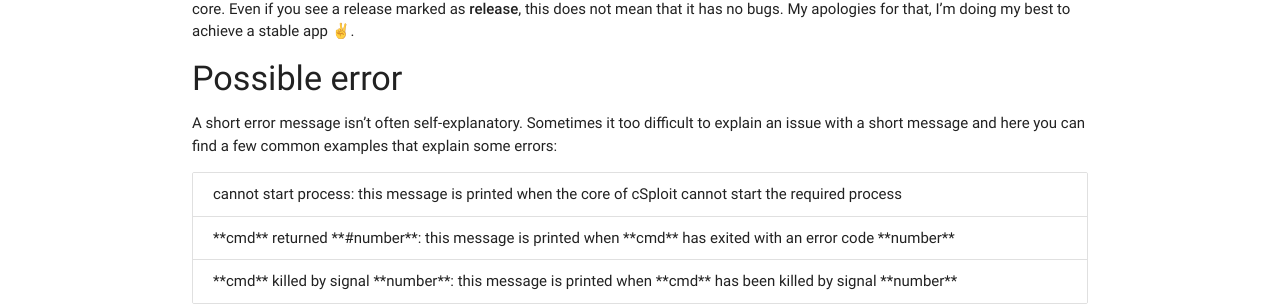
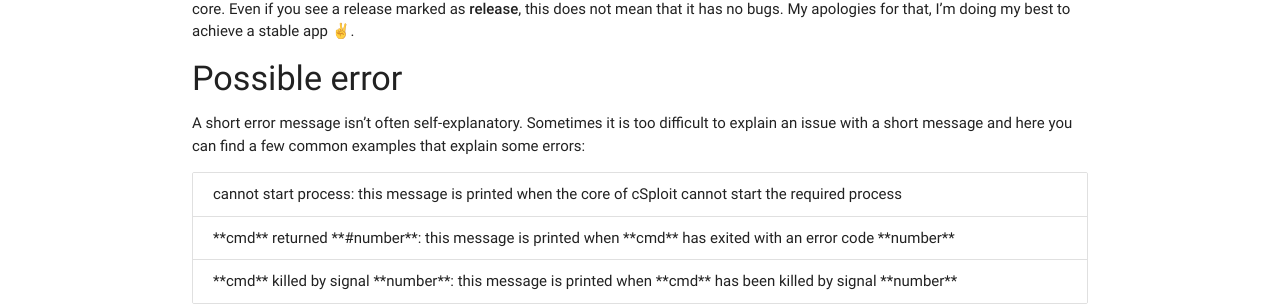
Before and after one commit to cSploit/cSploit.github.io, a Jekyll site: the page built from docs.md, in a window 1280 px wide. Shown: the part 256-562 px from the top of the page. Built offline with Jekyll 4.4.1, drawn with Linux system fonts in a browser that asks for light colours; nearby versions of some CDN libraries; emoji names are drawn with the system emoji font.

```diff
--- a/docs.md
+++ b/docs.md
@@ -14,7 +14,7 @@ My apologies for that, I'm doing my best to achieve a stable app :v:.
 
 #### Possible error
 
-A short error message isn't often self-explanatory. Sometimes it too difficult to explain an issue with a short message and here you can find a few common examples that explain some errors:
+A short error message isn't often self-explanatory. Sometimes it is too difficult to explain an issue with a short message and here you can find a few common examples that explain some errors:
 
 <ul class="collection">
   <li class="collection-item">cannot start process: this message is printed when the core of cSploit cannot start the required process</li>
```
Also changed, not shown: donate.html (+4 -4 lines).
